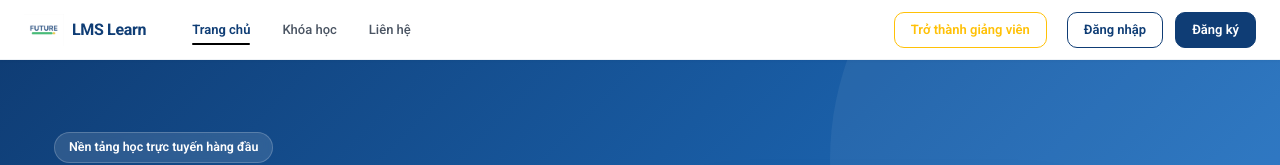
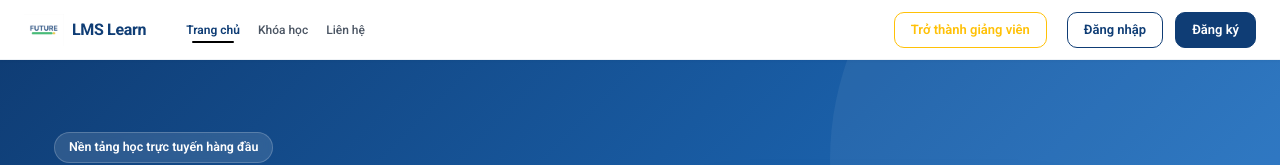
Before and after one commit to ln-khanhduy/elearning, a React (Vite) app in the folder frontend/: page /home in a window 1280 px wide. Shown: the top 165 px of the page. Built offline with nearby package versions, Linux system fonts and the light colour scheme; no server answers.

Commit message:
fix: shrink header font size and spacing to prevent text wrapping

```diff
--- a/frontend/src/style/layout-css/header.css
+++ b/frontend/src/style/layout-css/header.css
@@ -1,6 +1,6 @@
 /* ===== HEADER - Improved styling ===== */
 .header-container {
-  height: var(--header-height, 60px);
+  height: var(--header-height, 48px);
   background: white;
   border-bottom: 1px solid #eef2f6;
   display: flex;
@@ -17,8 +17,8 @@
   display: flex;
   justify-content: space-between;
   align-items: center;
-  padding-left: 16px;
-  padding-right: 16px;
+  padding-left: 10px;
+  padding-right: 10px;
   height: 100%;
 }
 
@@ -26,7 +26,9 @@
 .header-left {
   display: flex;
   align-items: center;
-  gap: 8px;
+  gap: 4px;
+  min-width: 0;
+  flex-shrink: 1;
 }
 
 /* Nút toggle sidebar cho mobile */
@@ -65,18 +67,20 @@
 .nav-menu {
   display: flex;
   align-items: center;
-  gap: 4px;
+  gap: 2px;
+  flex-shrink: 0;
 }
 
 .nav-menu a {
   color: #4b5563;
-  font-size: 13px;
+  font-size: 12px;
   font-weight: 500;
   text-decoration: none;
-  padding: 6px 14px;
-  border-radius: 8px;
+  padding: 4px 8px;
+  border-radius: 6px;
   transition: all 0.2s ease;
   position: relative;
+  white-space: nowrap;
 }
 
 .nav-menu a:hover {
```
